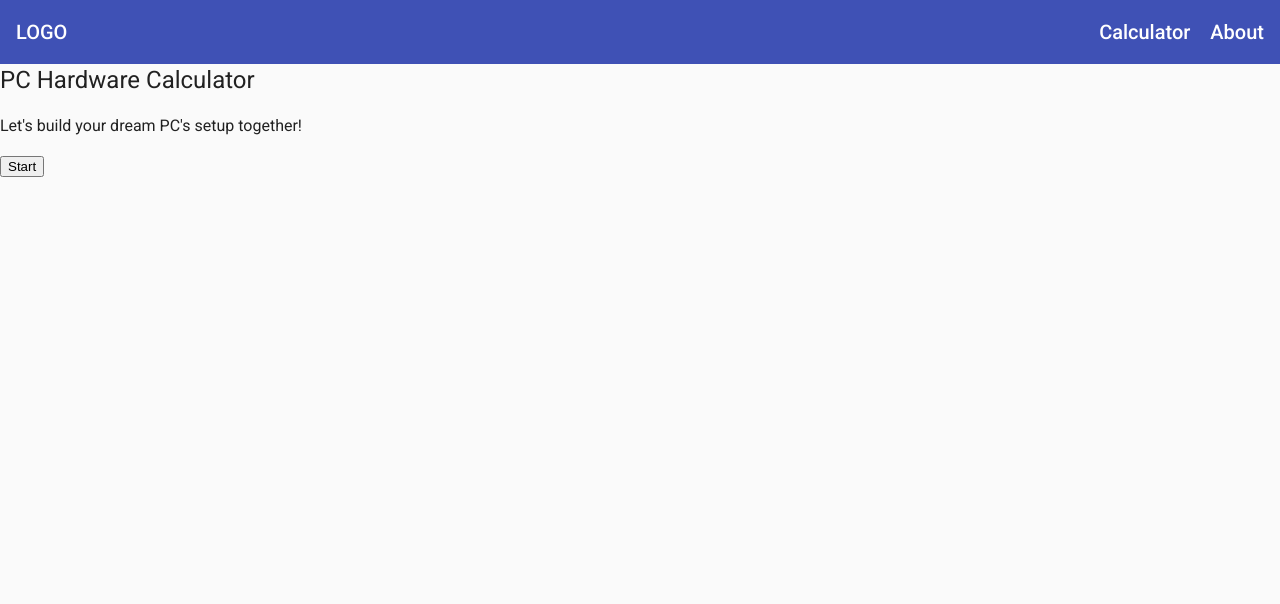
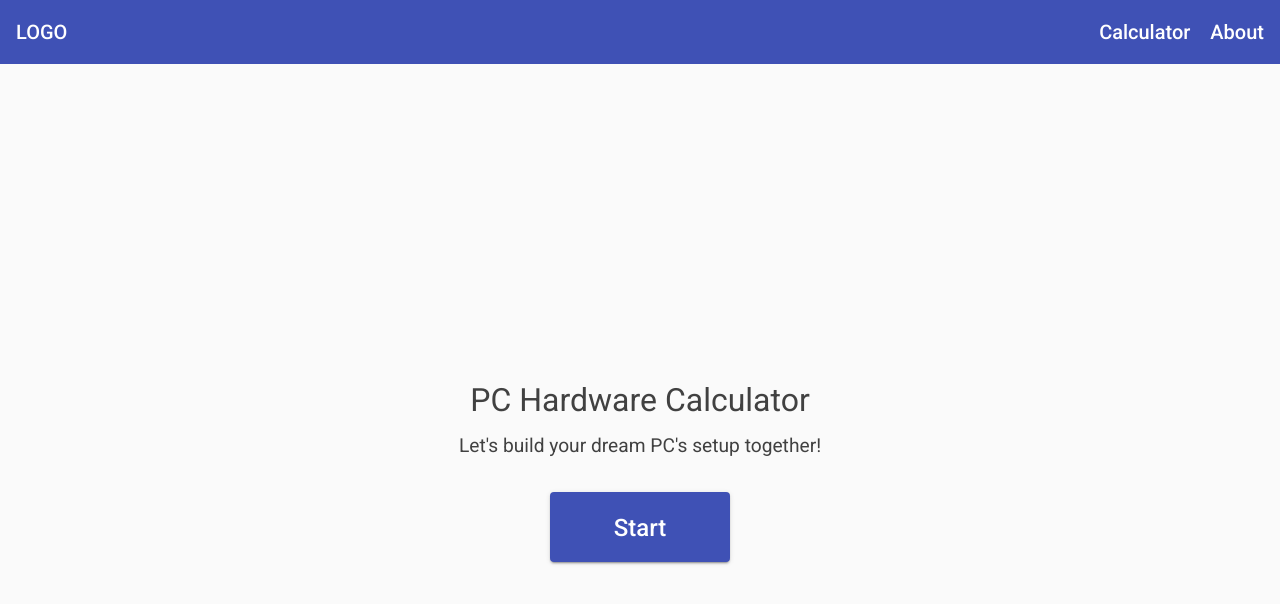
Before and after one commit to RafalSeifert/PC-Hardware-Calculator, an Angular app: page / in a window 1280 px wide. Shown: the top 604 px of the page. Built offline with nearby package versions, Linux system fonts and the light colour scheme.

Commit message:
Add home page with minimal styling

```diff
--- a/src/app/home/components/home/home.component.css
+++ b/src/app/home/components/home/home.component.css
@@ -0,0 +1,26 @@
+.home-container {
+  display: grid;
+  place-items: center;
+  margin-top: 40vh;
+}
+
+h1 {
+  font-size: 2rem;
+  color: rgb(65, 65, 65)
+}
+
+h3 {
+  font-size: 1.2rem;
+  color: rgb(65, 65, 65)
+}
+
+button {
+  margin-top: 1rem;
+  padding: 1rem 4rem;
+  font-size: 1.5rem;
+}
+
+a {
+  text-decoration: none;
+  color: white
+}
--- a/src/app/home/components/home/home.component.html
+++ b/src/app/home/components/home/home.component.html
@@ -1,3 +1,7 @@
-<h1>PC Hardware Calculator</h1>
-<h3>Let's build your dream PC's setup together!</h3>
-<button>Start</button>
+<div class="home-container">
+  <h1>PC Hardware Calculator</h1>
+  <h3>Let's build your dream PC's setup together!</h3>
+  <button mat-raised-button color="primary">
+    <a routerLink="/calculator">Start</a>
+  </button>
+</div>
--- a/src/app/home/home.module.ts
+++ b/src/app/home/home.module.ts
@@ -3,6 +3,7 @@ import { NgModule } from '@angular/core';
 
 import { RouterModule, Routes } from '@angular/router';
 import { HomeComponent } from 'src/app/home/components/home/home.component';
+import { MatButtonModule } from '@angular/material/button';
 
 const routes: Routes = [
   {
@@ -12,7 +13,7 @@ const routes: Routes = [
 ];
 
 @NgModule({
-  imports: [CommonModule, RouterModule.forChild(routes)],
+  imports: [CommonModule, RouterModule.forChild(routes), MatButtonModule],
   declarations: [HomeComponent],
 })
 export class HomeModule {}
```
